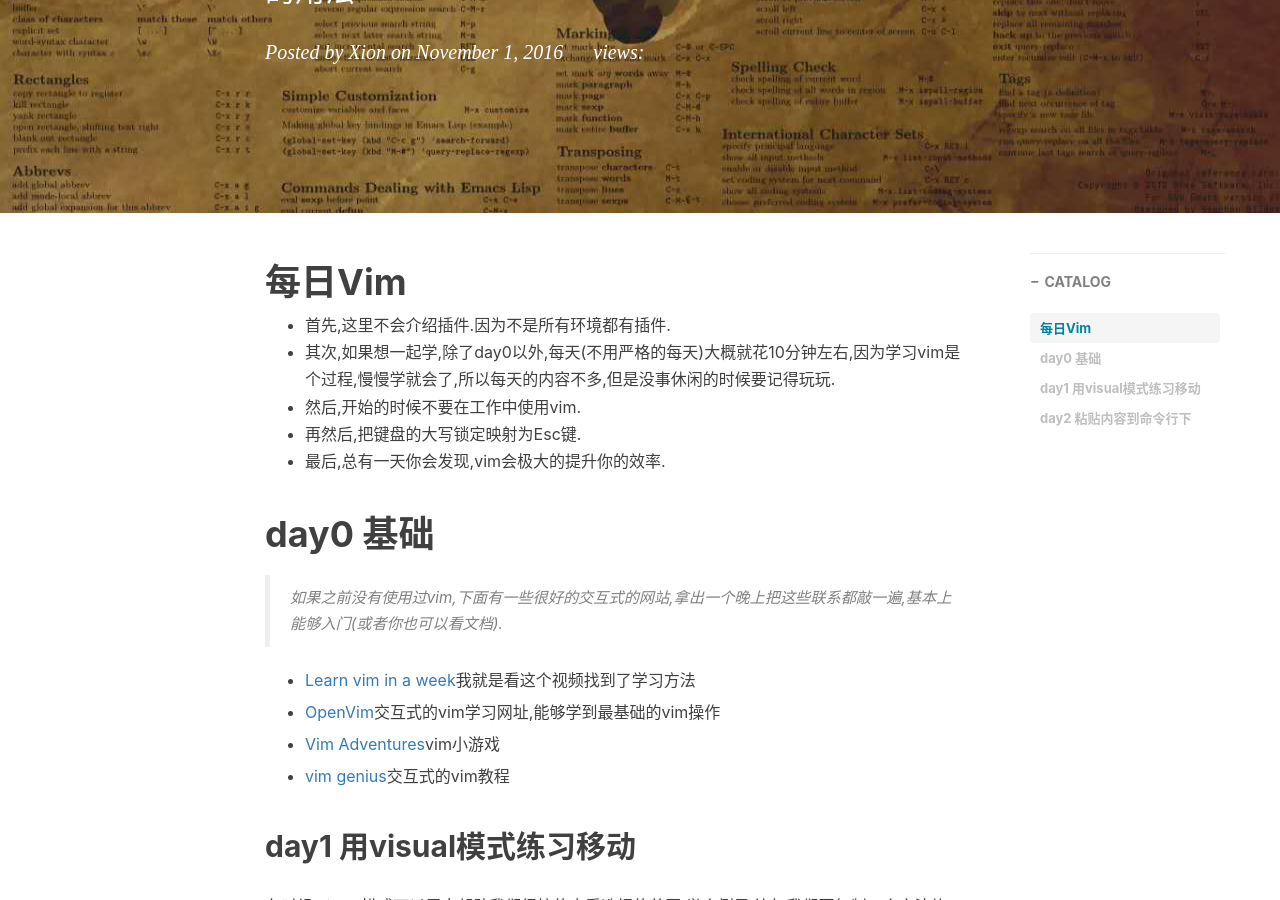
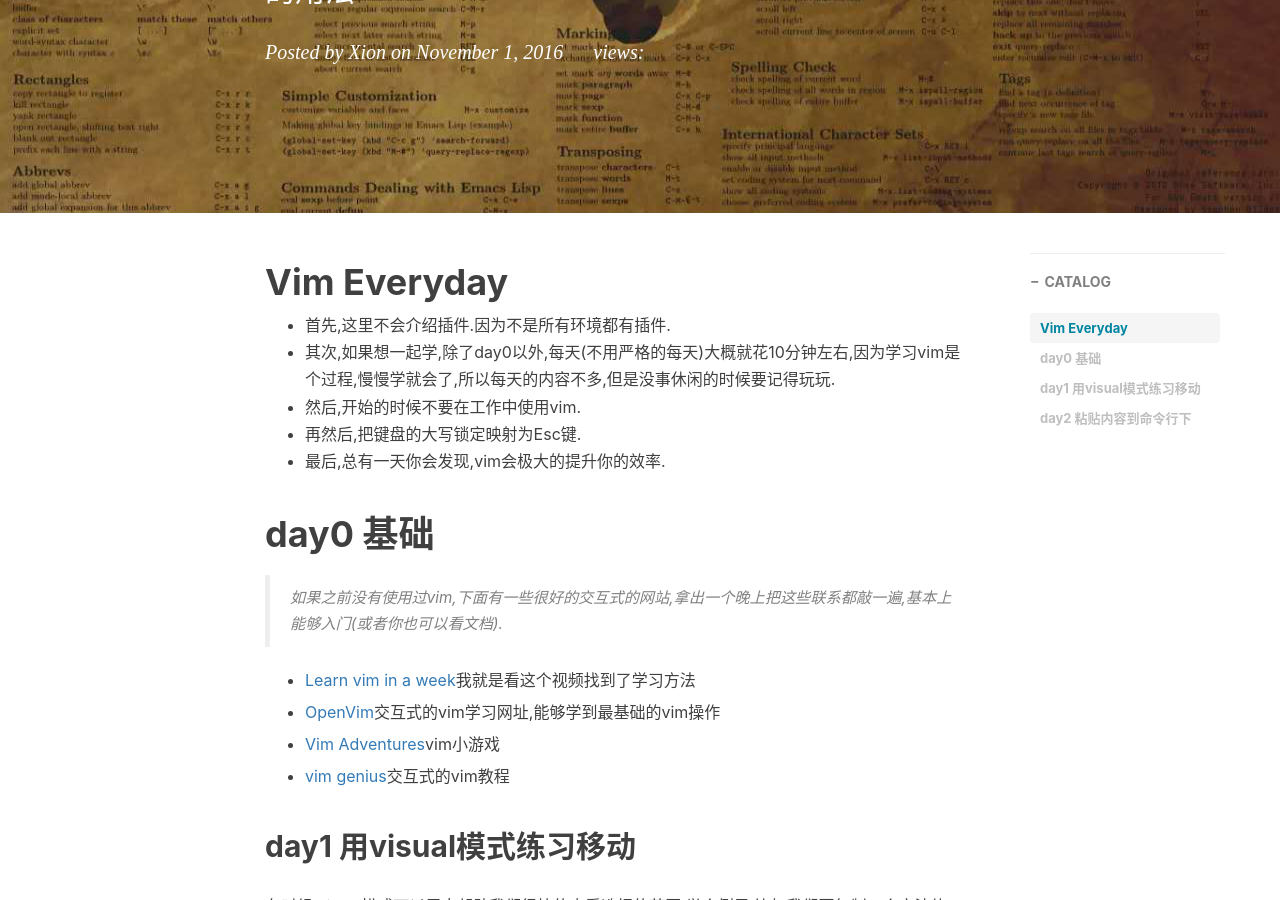
Before and after one commit to xionchen/xionchen.github.io, a Jekyll site: the page built from _posts/2016-11-1-vim-everyday.markdown, in a window 1280 px wide and 900 px high, scrolled down 394 px. Built offline with Jekyll 4.4.1, drawn with Linux system fonts in a browser that asks for light colours; nearby versions of some CDN libraries; comment, search, counter and statistics services are not loaded.

Commit message:
update vim everyday

```diff
--- a/_posts/2016-11-1-vim-everyday.markdown
+++ b/_posts/2016-11-1-vim-everyday.markdown
@@ -11,7 +11,7 @@ tags:
 
 ---
 
-# 每日Vim
+# Vim Everyday
 - 首先,这里不会介绍插件.因为不是所有环境都有插件.
 - 其次,如果想一起学,除了day0以外,每天(不用严格的每天)大概就花10分钟左右,因为学习vim是个过程,慢慢学就会了,所以每天的内容不多,但是没事休闲的时候要记得玩玩.
 - 然后,开始的时候不要在工作中使用vim.
```
